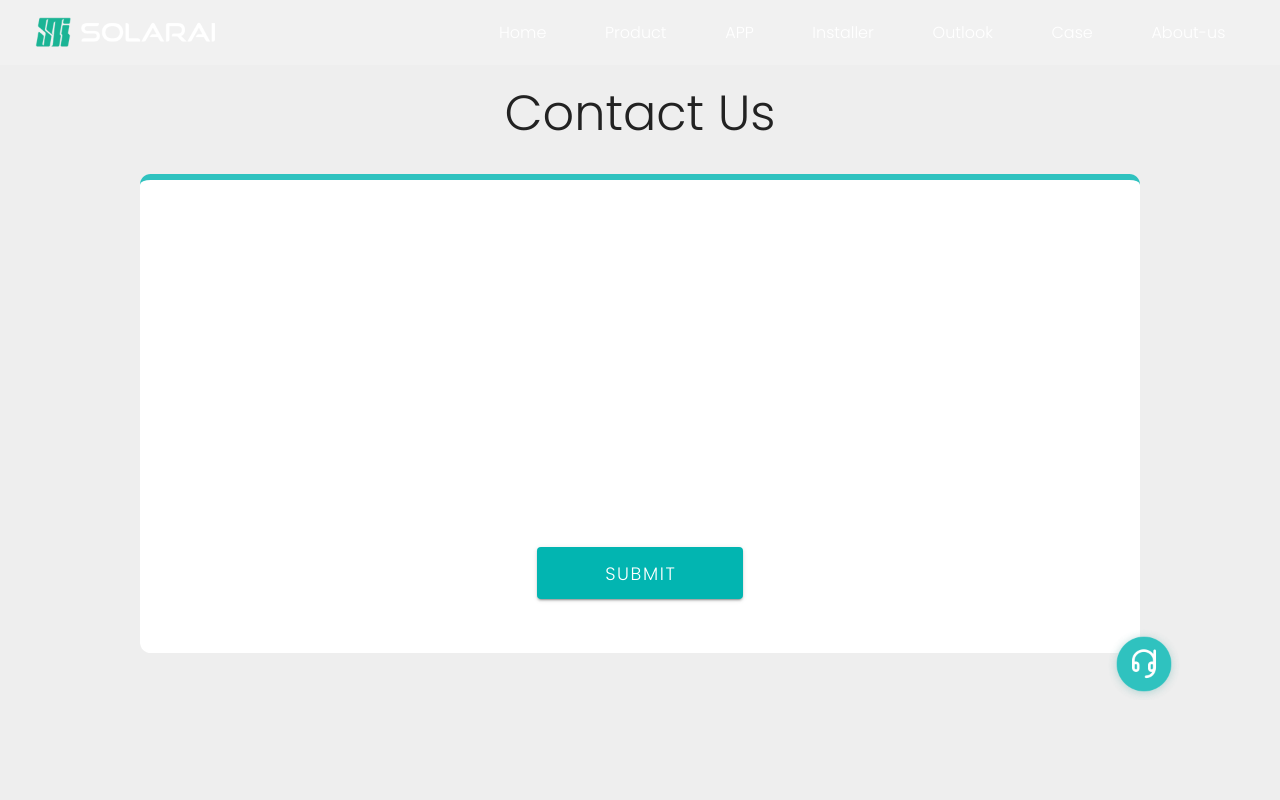
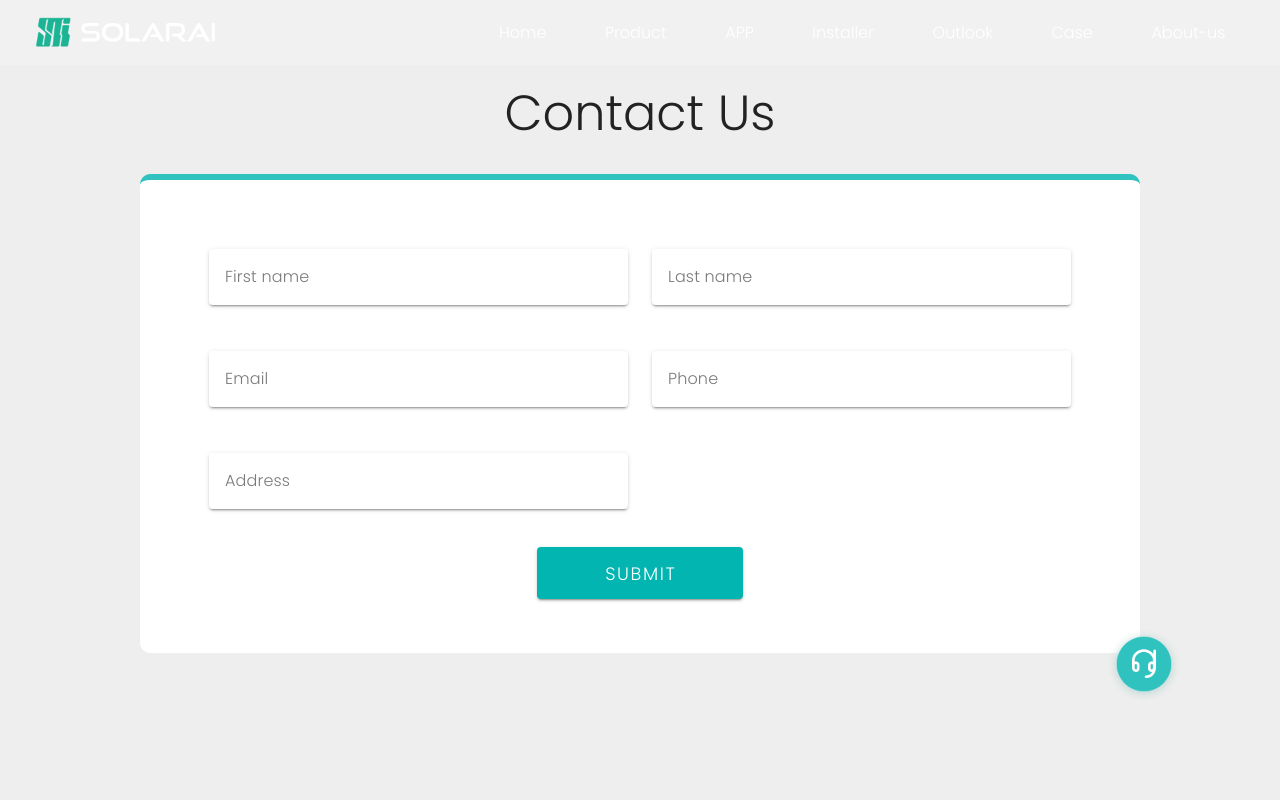
Before and after one commit to zhangfei1111/est-official-website, a Nuxt app: page /message in a window 1280 px wide. Shown: the top 800 px of the page. Built offline with nearby package versions, Linux system fonts and the light colour scheme.

Commit message:
1.5.6bug修复

```diff
--- a/pages/message.vue
+++ b/pages/message.vue
@@ -7,19 +7,24 @@
                     <v-container>
                         <v-row>
                             <v-col cols="12" md="6">
-                                <v-text-field v-model="firstName" :rules="firstNameRules" label="First name"></v-text-field>
+                                <v-text-field v-model="firstName" variant="solo" :rules="firstNameRules"
+                                    label="First name"></v-text-field>
                             </v-col>
                             <v-col cols="12" md="6">
-                                <v-text-field v-model="lastName" :rules="lastNameRules" label="Last name"></v-text-field>
+                                <v-text-field v-model="lastName" variant="solo" :rules="lastNameRules"
+                                    label="Last name"></v-text-field>
                             </v-col>
                             <v-col cols="12" md="6">
-                                <v-text-field v-model="email" :rules="emailRules" label="Email"></v-text-field>
+                                <v-text-field v-model="email" variant="solo" :rules="emailRules"
+                                    label="Email"></v-text-field>
                             </v-col>
                             <v-col cols="12" md="6">
-                                <v-text-field v-model="phone" :rules="phoneRules" label="Phone"></v-text-field>
+                                <v-text-field v-model="phone" variant="solo" :rules="phoneRules"
+                                    label="Phone"></v-text-field>
                             </v-col>
                             <v-col cols="12" md="6">
-                                <v-text-field v-model="address" :rules="addressRules" label="Address"></v-text-field>
+                                <v-text-field v-model="address" variant="solo" :rules="addressRules"
+                                    label="Address"></v-text-field>
                             </v-col>
 
 
```
Also changed, not shown: 1 other file (tests, documents, lock files or other folders).
